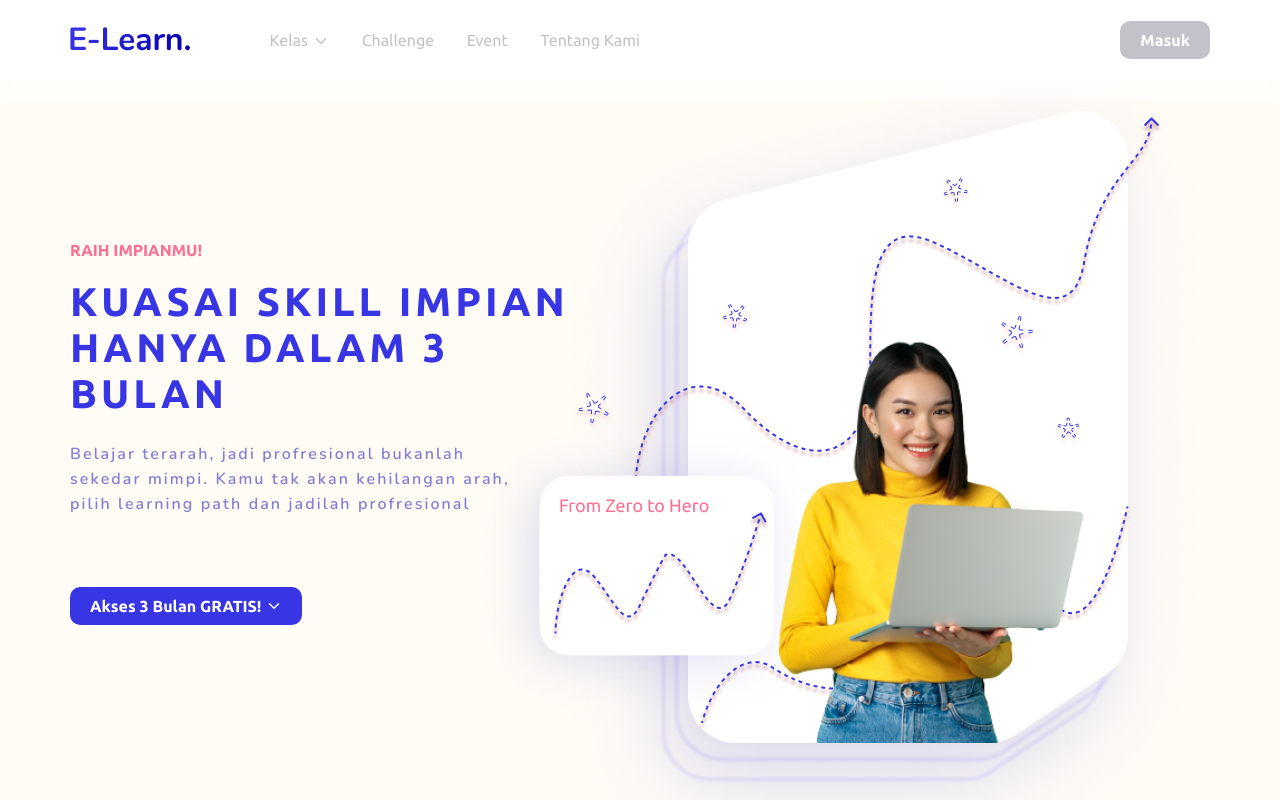
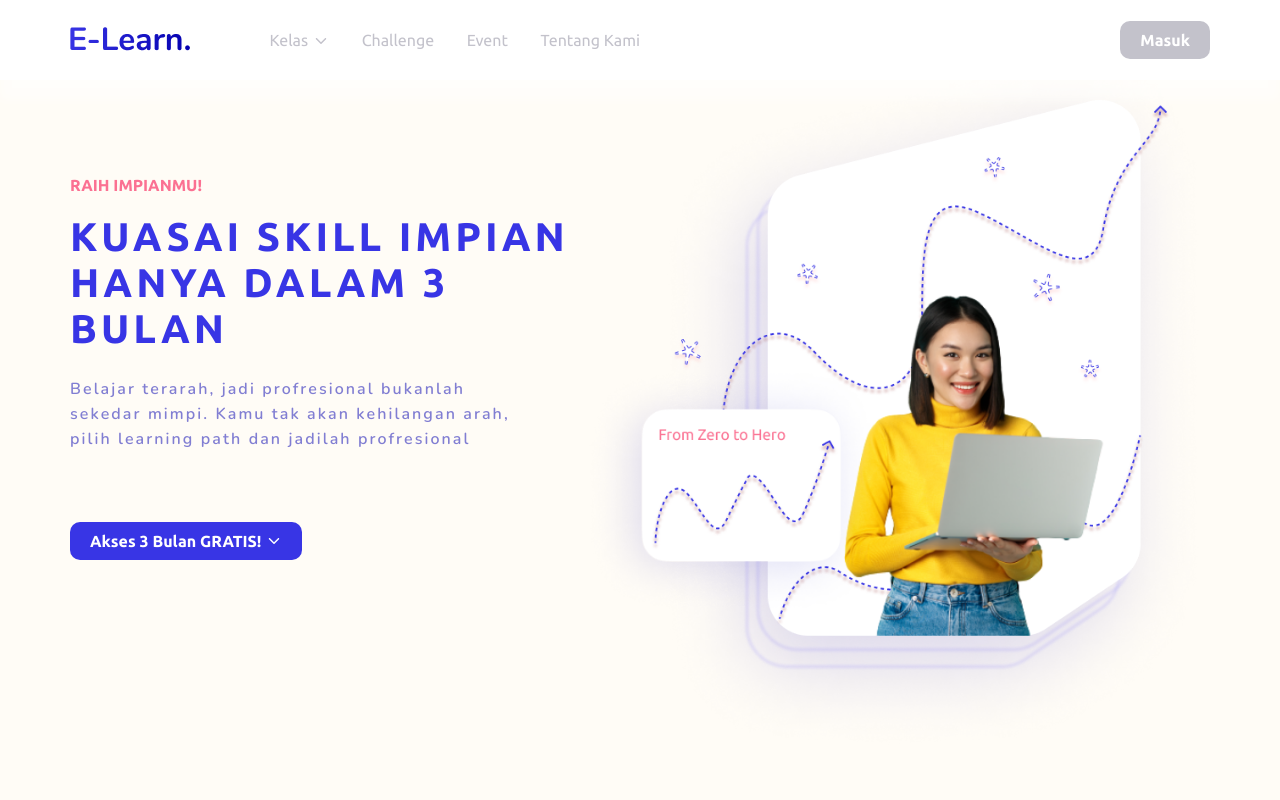
Before and after one commit to mikhelswr/djagodev-elearn, a React (Create React App) app: page / in a window 1280 px wide. Built offline with nearby package versions, Linux system fonts and the light colour scheme.

Commit message:
fix header image

```diff
--- a/src/styles/pages/home.css
+++ b/src/styles/pages/home.css
@@ -28,8 +28,8 @@
     justify-content: flex-end;
 }
 .headerImage img {
-    width: fit-content;
-    height: 100%;
+    width: 100%;
+    height: auto;
 }
 @media (max-width: 1050px) {
     .header {
```
